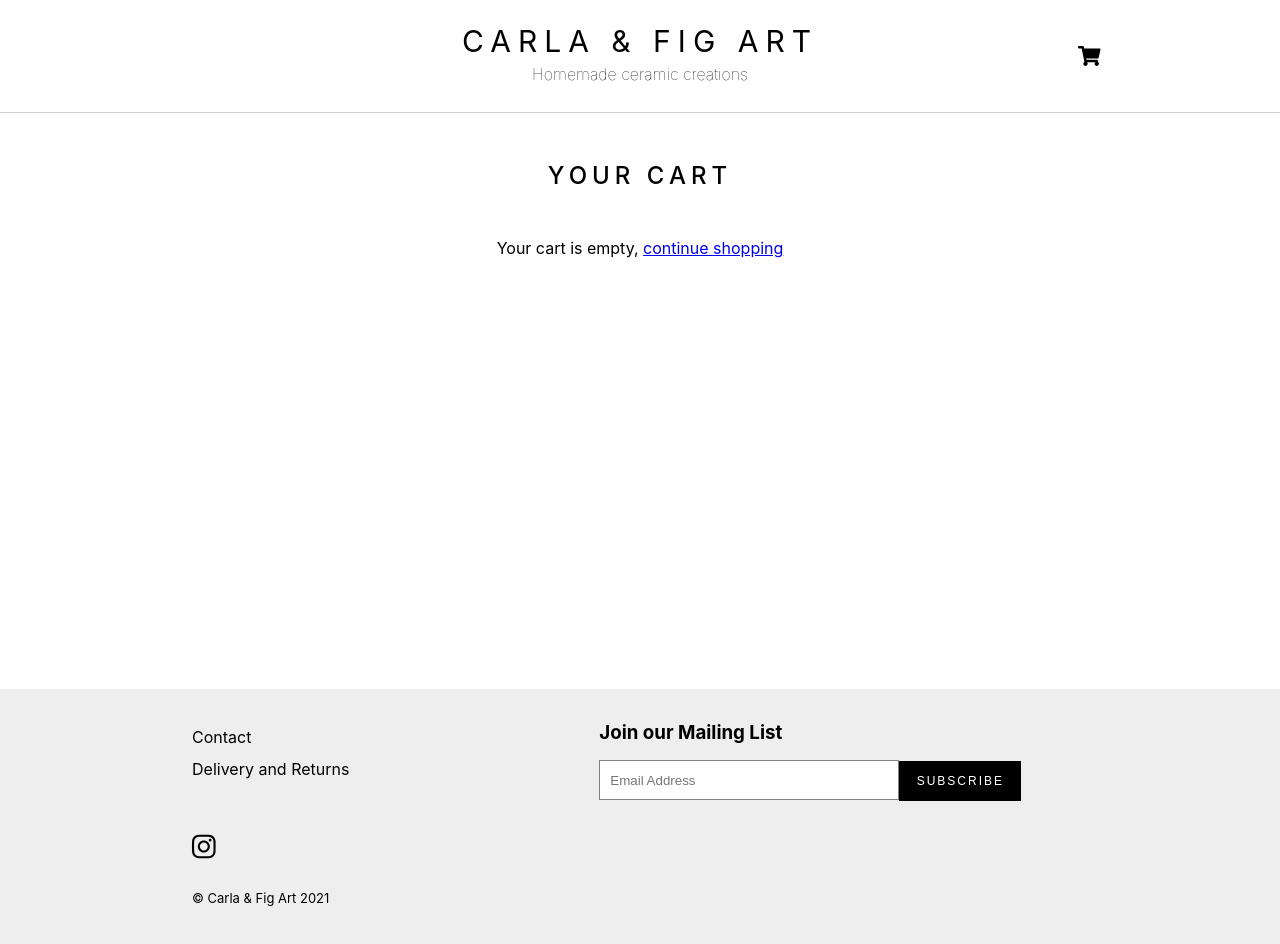
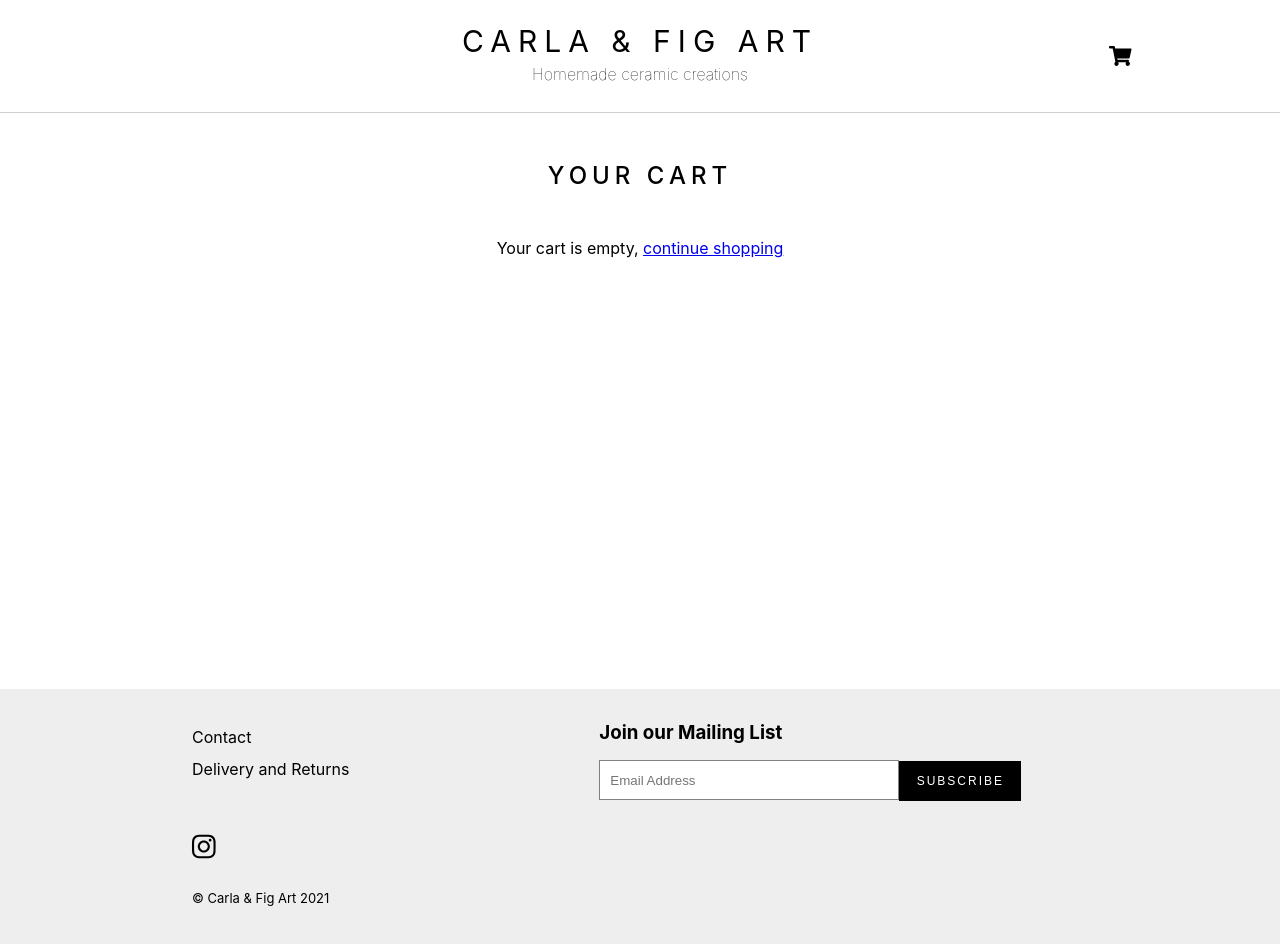
Before and after one commit to louiseeasterbrook/art-ecommerce, a React (Create React App) app: page /cart in a window 1280 px wide. Shown: the top 944 px of the page. Built offline with nearby package versions, Linux system fonts and the light colour scheme.

Commit message:
reposition shopping cart icon

```diff
--- a/src/components/NavBar.css
+++ b/src/components/NavBar.css
@@ -51,7 +51,7 @@
 .icon-holder {
   position: absolute;
   cursor: pointer;
-  right: 5%;
+  right: 2%;
   top: 50%;
   transform: translateY(-50%);
   display: flex;
```
